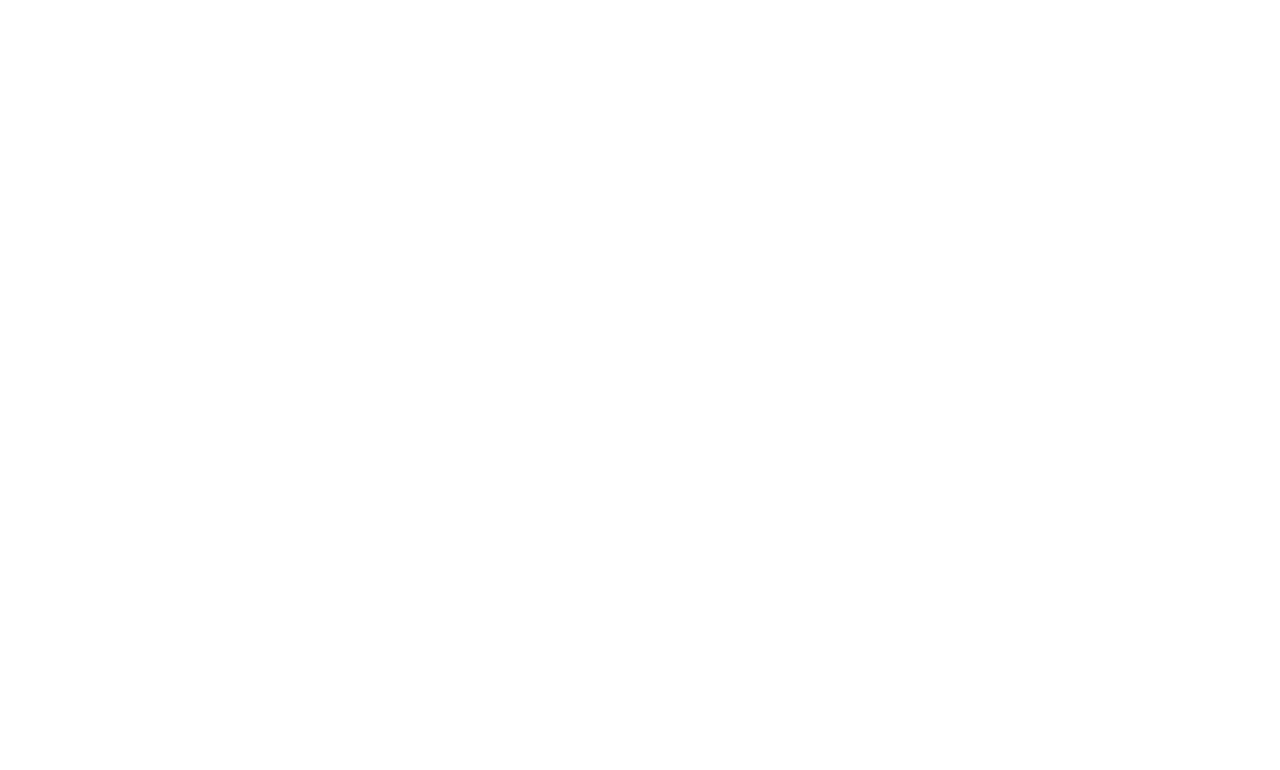
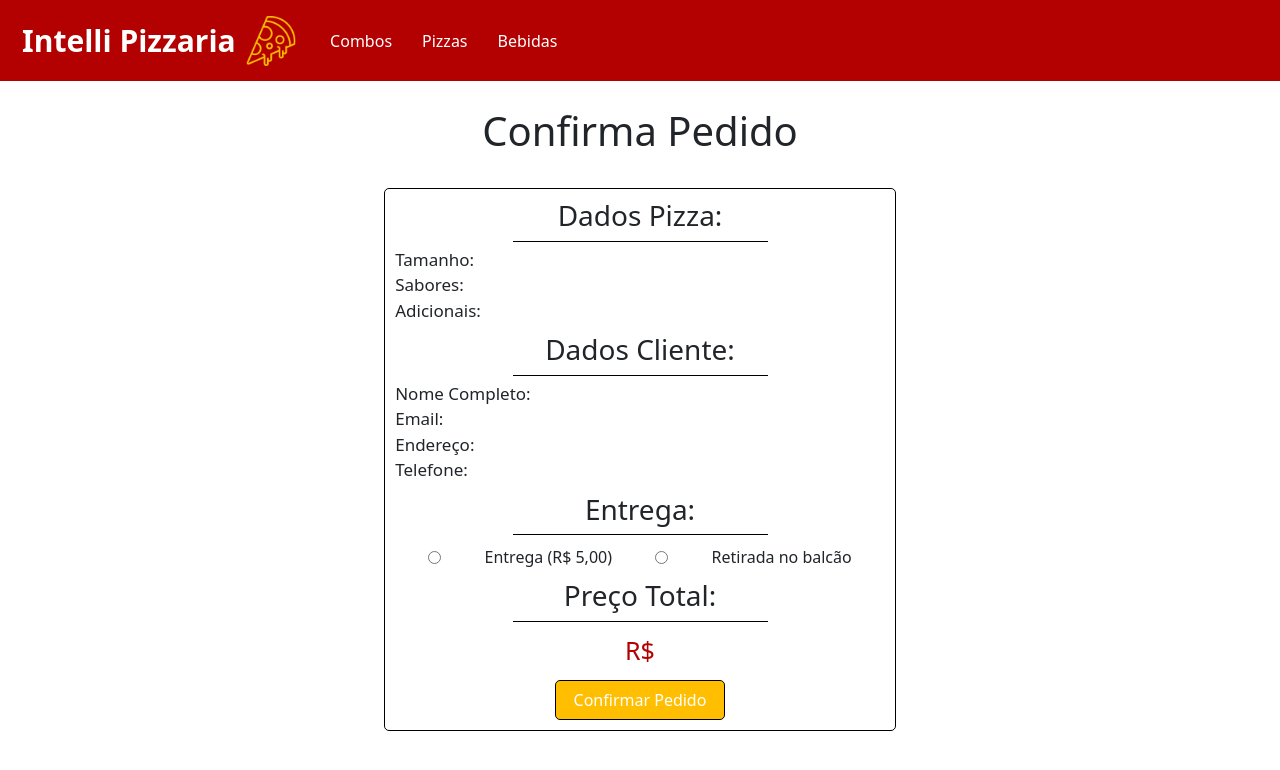
Before and after one commit to MatheusFranzener/Intelli_Pizza, a plain HTML site: page Components/confirma.html in a window 1280 px wide. Drawn offline with nearby package versions, Linux system fonts and the light colour scheme.

Commit message:
Página de confirmação de pedido

```diff
--- a/Components/confirma.html
+++ b/Components/confirma.html
@@ -21,6 +21,84 @@
 </head>
 
 <body>
+    <div class="containerPrincipal">
+        <div class="containerHeader">
+            <nav class="navbar navbar-expand-lg">
+                <div class="container-fluid">
+                    <span class="textoIntelli">Intelli Pizzaria</span>
+                    <img class="logoIntelli" src="../Images/logoPizza.png" alt="logoIntelli">
+                    <button class="navbar-toggler" type="button" data-bs-toggle="collapse" data-bs-target="#navbarText"
+                        aria-controls="navbarText" aria-expanded="false" aria-label="Toggle navigation">
+                        <span class="navbar-toggler-icon"></span>
+                    </button>
+                    <div class="collapse navbar-collapse" id="navbarText">
+                        <ul class="navbar-nav me-auto mb-2 mb-lg-0">
+                            <li class="nav-item">
+                                <a href="#divCombos">
+                                    Combos
+                                </a>
+                            </li>
+                            <li class="nav-item">
+                                <a href="#divPizzas">
+                                    Pizzas
+                                </a>
+                            </li>
+                            <li class="nav-item">
+                                <a href="#divBebidas">
+                                    Bebidas
+                                </a>
+                            </li>
+                        </ul>
+                    </div>
+                </div>
+            </nav>
+        </div>
+
+        <div class="containerConfirma">
+            <h1>Confirma Pedido</h1>
+            <div class="infoPedido">
+                <div class="containerTitulo">
+                    <h3 class="h3">Dados Pizza: </h3>
+                    <div class="risco"></div>
+                </div>
+                <div class="dadosPedido">
+                    <span class="textoPedido">Tamanho: </span>
+                    <span class="textoPedido">Sabores: </span>
+                    <span class="textoPedido">Adicionais: </span>
+                </div>
+                <div class="containerTitulo">
+                    <h3 class="h3">Dados Cliente: </h3>
+                    <div class="risco"></div>
+                </div>
+                <div class="dadosPedido">
+                    <span class="textoPedido">Nome Completo: </span>
+                    <span class="textoPedido">Email: </span>
+                    <span class="textoPedido">Endereço: </span>
+                    <span class="textoPedido">Telefone: </span>
+                </div>
+                <div class="containerTitulo">
+                    <h3 class="h3">Entrega: </h3>
+                    <div class="risco"></div>
+                </div>
+                <div class="retirada">
+                    <input type="radio" name="entrega" id="entrega">
+                    <span class="textoBorda">Entrega (R$ 5,00)</span>
+                    <input type="radio" name="entrega" id="entrega">
+                    <span class="textoBorda">Retirada no balcão</span>
+                </div>
+                <div class="containerTitulo">
+                    <h3 class="h3">Preço Total: </h3>
+                    <div class="risco"></div>
+                </div>
+                <div class="preco">
+                    <span class="preco">R$ </span>
+                </div>
+                <div class="botaoConfirma">
+                    <button class="botao">Confirmar Pedido</button>
+                </div>
+            </div>
+        </div>
+    </div>
 
 </body>
 
--- a/Styles/confirma.css
+++ b/Styles/confirma.css
@@ -0,0 +1,142 @@
+body{
+    margin: 0;
+    padding: 0;
+    font-family: 'Open Sans', sans-serif;
+}
+
+ul{
+    margin-left: 2%;
+}
+
+li{
+    color: #FFFFFF;
+    list-style: none;
+    margin: 0 15px;
+    cursor: pointer;
+}
+
+a{
+    text-decoration: none !important;
+    color: #FFFFFF !important;
+}
+
+.containerPrincipal{
+    width: 100%;
+    height: 100%;
+    display: flex;
+    flex-direction: column;
+}
+
+.containerHeader{
+    background-color: #B30000;
+    color: #FFFFFF;
+}
+
+.textoIntelli{
+    font-size: 30px;
+    font-weight: bold;
+    text-align: center;
+    padding: 10px;
+    cursor: pointer;
+}
+
+.logoIntelli{
+    width: 50px;
+    height: 50px;
+    margin: 0 auto;
+    cursor: pointer;
+}
+
+.containerConfirma{
+    display: flex;
+    justify-content: center;
+    align-items: center;
+    flex-direction: column;
+    margin-top: 2%;
+}
+
+.infoPedido{
+    width: 40%;
+    border-radius: 5px;
+    border: solid 1px black;
+    margin-top: 2%;
+}
+
+.dadosPizza{
+    display: flex;
+    flex-direction: column;
+}
+
+.dadosCliente{
+    display: flex;
+    flex-direction: column;
+}
+
+.botaoConfirma{
+    display: flex;
+    justify-content: center;
+    align-items: center;
+}
+
+.botao{
+    width: 170px;
+    height: 40px;
+    border: solid 1px black;
+    border-radius: 5px;
+    background-color: #FFBF00;
+    color: white;
+    margin: 10px;
+}
+
+.botao:hover{
+    width: 170px;
+    height: 40px;
+    border: solid 1px black;
+    border-radius: 5px;
+    color: black;
+    background-color: #FFFFFF;
+}
+
+.dadosPedido{
+    margin-left: 2%;
+    margin-top: 5px;
+    display: flex;
+    flex-direction: column;
+}
+
+.retirada{
+    display: flex;
+    justify-content: space-evenly;
+    align-items: center;
+    margin-top: 10px;
+}
+
+.textoPedido{
+    font-size: 17px;
+}
+
+.preco{
+    margin-top: 5px;
+    font-size: 25px;
+    color: #B30000;
+}
+
+.preco{
+    display: flex;
+    justify-content: center;
+    align-items: center;
+}
+
+.risco{
+    width: 50%;
+    height: 1px;
+    background-color: black;
+}
+
+.containerTitulo{
+    display: flex;
+    justify-content: center;
+    align-items: center;
+    flex-direction: column;
+    margin-top: 10px;
+}
```
